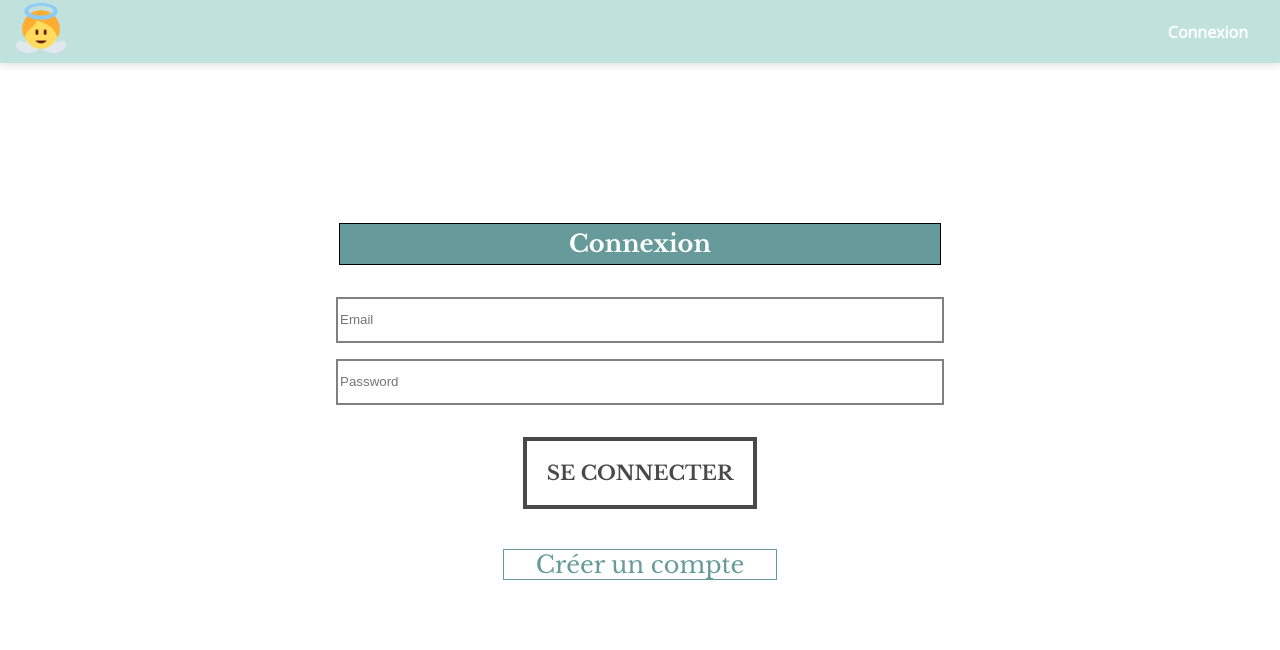
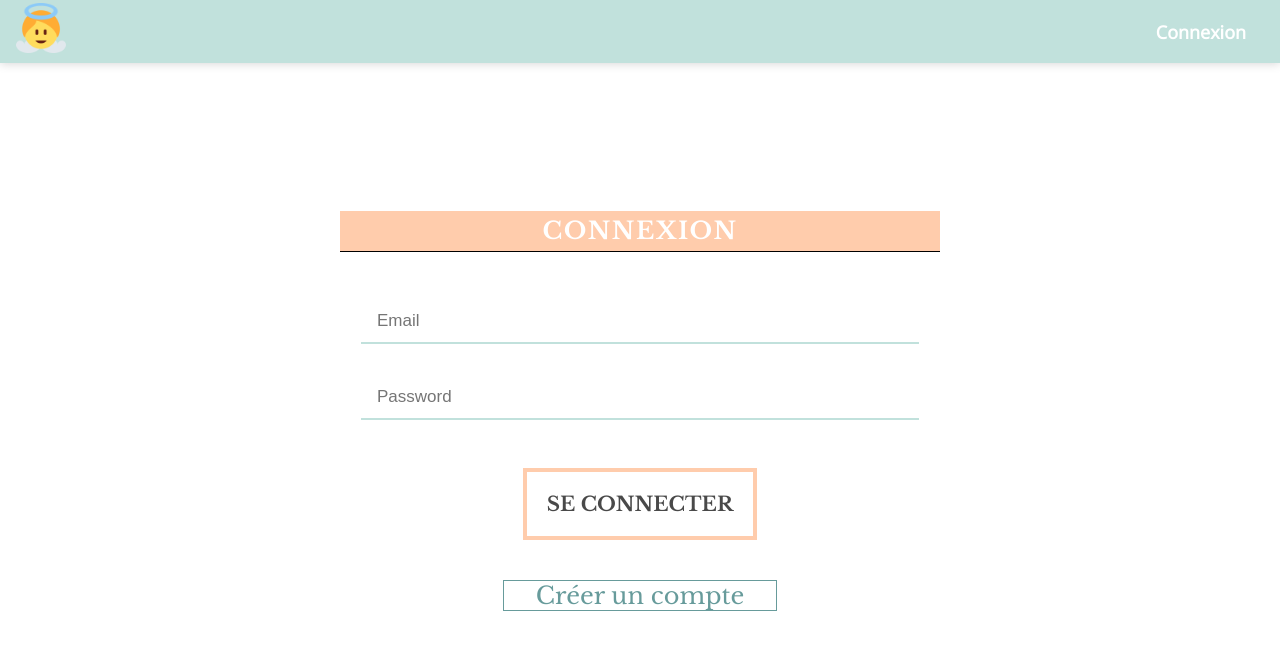
Before and after one commit to NicolasVid/Mabea, a React (Create React App) app: page /LogIn in a window 1280 px wide. Shown: the top 650 px of the page. Built offline with nearby package versions, Linux system fonts and the light colour scheme.

Commit message:
Login et signUp styles

```diff
--- a/src/components/DisplayBa/DisplayBa.css
+++ b/src/components/DisplayBa/DisplayBa.css
@@ -109,7 +109,7 @@
         text-decoration: none;
         background: #ffffff;
         padding: 20px;
-        border: 4px solid #494949;
+        border: 4px solid #FFCCAC;
         display: inline-block;
         transition: all 0.4s ease 0s;
         font-family: 'Libre Baskerville', serif;
--- a/src/components/Loader/Loader.css
+++ b/src/components/Loader/Loader.css
@@ -1,7 +1,7 @@
 .loader {
     width: 40px;
     height: 40px;
-    background-color: #679b9b;
+    background-color: #FFCCAC;
 
     margin: 200px auto;
     -webkit-animation: sk-rotateplane 1.2s infinite ease-in-out;
--- a/src/components/Login/Login.css
+++ b/src/components/Login/Login.css
@@ -4,28 +4,26 @@
     flex-direction: column;
     justify-content: center;
     align-items: center;
-    margin-top: 80px;
+    margin-top: 7%;
 }
 
 .login-box h1 {
     display: flex;
-    flex-direction: column;
     align-items: center;
     justify-content: center;
-    font-family: 'Libre Baskerville', serif;
     font-size: 24px;
     width: 100%;
-    background-color: #679b9b;
+    background-color: #FFCCAC;
     color: white;
-    border:1px solid black;
+    border-bottom:1px solid black;
     width: 80%;
     height: 40px;
     max-width: 600px;
+    letter-spacing: 0.1rem;
 }
 
 .login-box a {
     text-align: center;
-    font-family: 'Libre Baskerville', serif;
     font-size: 24px;
     background-color: white;
     color: #679b9b;
@@ -44,7 +42,6 @@
     flex-direction: column;
     align-items: center;
     justify-content: center;
-    font-family: 'Libre Baskerville', serif;
     font-size: 24px;
     width: 80%;
     max-width: 600px;
@@ -52,11 +49,17 @@
 
 .login-box form input {
     height: 40px;
-    border: 2px solid grey;
-    width: 100%;
-    margin: 1rem 0 0 0;
+    border: none;
+    border-bottom: 2px solid #C1E1DC;
+    background-color: #fff;
+    padding-left: 1rem;
+    width: 90%;
+    margin: 2rem 0 0 0;
+    font-size: 17px;
+}
 
-
+.login-box form input:-webkit-autofill {
+    -webkit-box-shadow: 0 0 0 30px white inset;
 }
 
 .login-box form .btn {
@@ -65,13 +68,13 @@
     text-decoration: none;
     background: #ffffff;
     padding: 20px;
-    border: 4px solid #494949;
+    border: 4px solid #FFCCAC;
     display: flex;
     transition: all 0.4s ease 0s;
     font-family: 'Libre Baskerville', serif;
     font-size: 20px;
     font-weight: 700;
-    margin-top: 2rem;
+    margin-top: 3rem;
 }
 
 .login-box form .btn:hover {
@@ -102,6 +105,10 @@ transition: all 0.4s ease 0s;
     text-align: center;
 }
 
+.Loged h1 span{
+    background-color: #FFCCAC;
+}
+
 .Loged a {
     text-decoration: none;
     color:black;
@@ -118,7 +125,7 @@ transition: all 0.4s ease 0s;
     text-decoration: none;
     background: #ffffff;
     padding: 20px;
-    border: 4px solid #494949;
+    border: 4px solid #FFCCAC;
     display: inline-block;
     transition: all 0.4s ease 0s;
     font-family: 'Libre Baskerville', serif;
--- a/src/components/Login/Login.js
+++ b/src/components/Login/Login.js
@@ -2,6 +2,7 @@ import React from "react";
 import { Link } from "react-router-dom";
 import axios from "axios";
 import "./Login.css";
+import Loader from '../Loader/Loader';
 
 class Login extends React.Component {
   constructor(props) {
@@ -11,6 +12,7 @@ class Login extends React.Component {
       email: "",
       password: "",
       message: "",
+      loading: false,
     };
   }
 
@@ -28,6 +30,7 @@ class Login extends React.Component {
 
   handleSubmit = (event) => {
     event.preventDefault();
+    this.setState({loading: true});
     axios
       .post("https://damp-thicket-56527.herokuapp.com/api/auth/login", this.state)
       .then((response) => {
@@ -43,14 +46,19 @@ class Login extends React.Component {
         this.setState({message: "Email ou mot de passe incorrect"})
         console.log(error);
 
+      })
+      .then(() => {
+        this.setState({loading: false});
       });
   };
 
   render() {
-    if (!this.props.isLoged) {
+    if (this.state.loading)
+      return <Loader />
+    else if (!this.props.isLoged) {
       return (
         <div className="login-box">
-          <h1>Connexion</h1>
+          <h1>CONNEXION</h1>
             <form className="login-form" onSubmit={this.handleSubmit}>
               <input
                 type="email"
@@ -75,7 +83,8 @@ class Login extends React.Component {
     } else {
       return (
         <div className="Loged">
-          <h1>Bienvenue, <br/><br/> {this.props.username}</h1>
+          <h1>Bienvenue,</h1>
+          <h1><span>{this.props.username}</span></h1>
           <Link to="/Read">
             <button>Lire des BA</button>
           </Link>
--- a/src/components/Signup/Signup.css
+++ b/src/components/Signup/Signup.css
@@ -19,6 +19,10 @@
     max-width: 600px;
 }
 
+.Signed h1 span {
+    background-color: #FFCCAC;
+}
+
 .Signed a {
     text-decoration: none;
     color:black;
@@ -35,10 +39,9 @@
     text-decoration: none;
     background: #ffffff;
     padding: 20px;
-    border: 4px solid #494949;
+    border: 4px solid #FFCCAC;
     display: inline-block;
     transition: all 0.4s ease 0s;
-    font-family: 'Libre Baskerville', serif;
     font-size: 20px;
     font-weight: 700;
     margin: 2rem;
--- a/src/components/Signup/Signup.js
+++ b/src/components/Signup/Signup.js
@@ -2,6 +2,7 @@ import React, { Component } from "react";
 import axios from "axios";
 import "./Signup.css";
 import { Link } from "react-router-dom";
+import Loader from '../Loader/Loader';
 
 class Login extends Component {
   constructor(props) {
@@ -11,6 +12,7 @@ class Login extends Component {
       email: "",
       password: "",
       message: "",
+      loading: false,
     };
   }
 
@@ -28,6 +30,7 @@ class Login extends Component {
 
   handleSubmit = (event) => {
     event.preventDefault();
+    this.setState({loading: true});
     axios
       .post("https://damp-thicket-56527.herokuapp.com/api/auth/signup", this.state)
       .then((response) => {
@@ -37,13 +40,18 @@ class Login extends Component {
       .catch((error) => {
         console.log(error);
         this.setState({message: "Email déjà utilisé"})
-      });
+      })
+      .then(() => {
+        this.setState({loading: false});
+      })
   };
   render() {
-    if (this.state.status === 201) {
+    if (this.state.loading)
+      return <Loader />
+    else if (this.state.status === 201) {
       return (
         <div className="Signed">
-          <h1>Compte crée avec succés</h1>
+          <h1><span>Compte crée avec succés</span></h1>
           <Link to="/LogIn">
             <button>Se connecter</button>
           </Link>
@@ -52,7 +60,7 @@ class Login extends Component {
     } else {
       return (
         <div className="login-box">
-          <h1>Créer un compte</h1>
+          <h1>CRÉER UN COMPTE</h1>
             <form className="login-form" onSubmit={this.handleSubmit}>
               <input
                 type="email"
--- a/src/components/Toolbar/Toolbar.css
+++ b/src/components/Toolbar/Toolbar.css
@@ -7,8 +7,8 @@
     z-index: 99999;
     box-shadow: 0 0 10px 0 #D0D0D0;
     font-family: 'Open sans', sans-serif;
-    font-weight: 500;
-
+    font-weight: 800;
+    font-size: 18px;
 }
 
 .toolbar_logo {
@@ -54,10 +54,8 @@
 }
 
 .toolbar_navigation-items li:hover {
-    color: #626D71;
-    border-bottom: 1px solid #626D71;
-    padding-bottom: 0.3rem;
-    font-weight: 600;
+    color: black;
+    font-weight: 800;
 }
 
 .toolbar_navigation-items a:hover,
```
